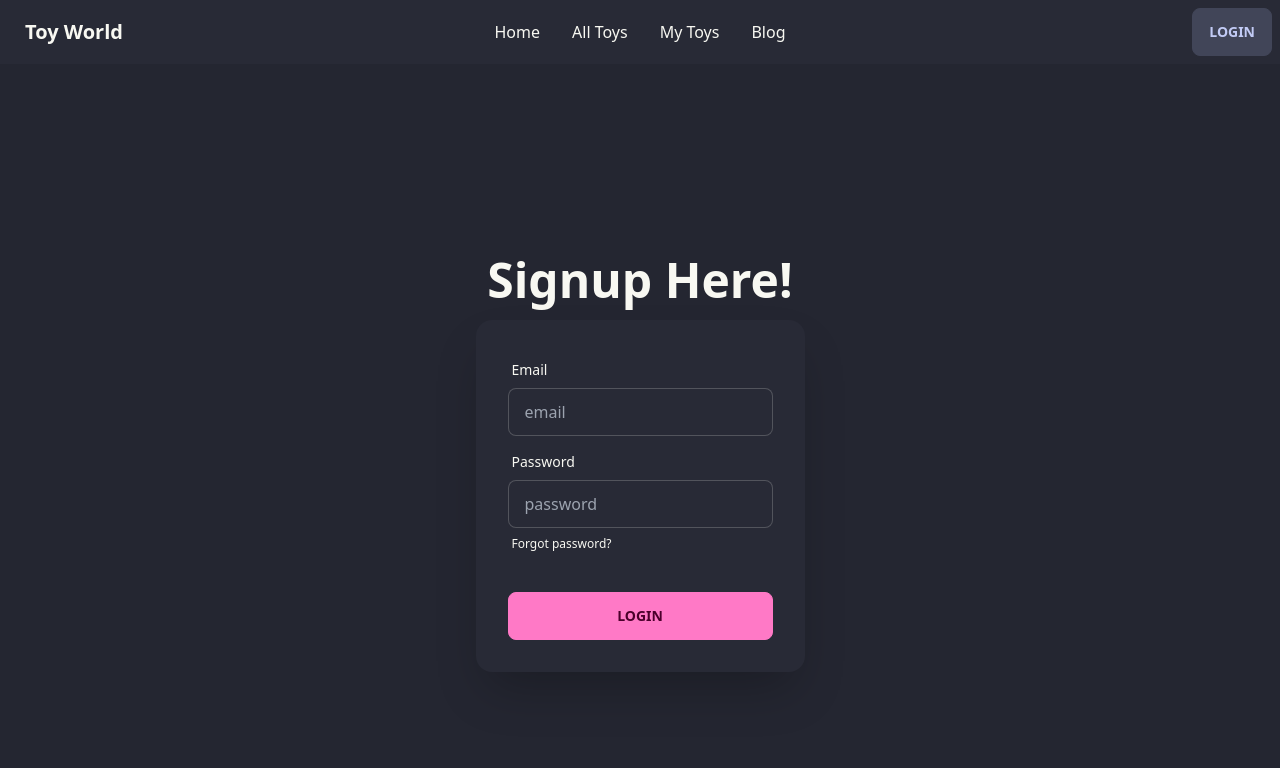
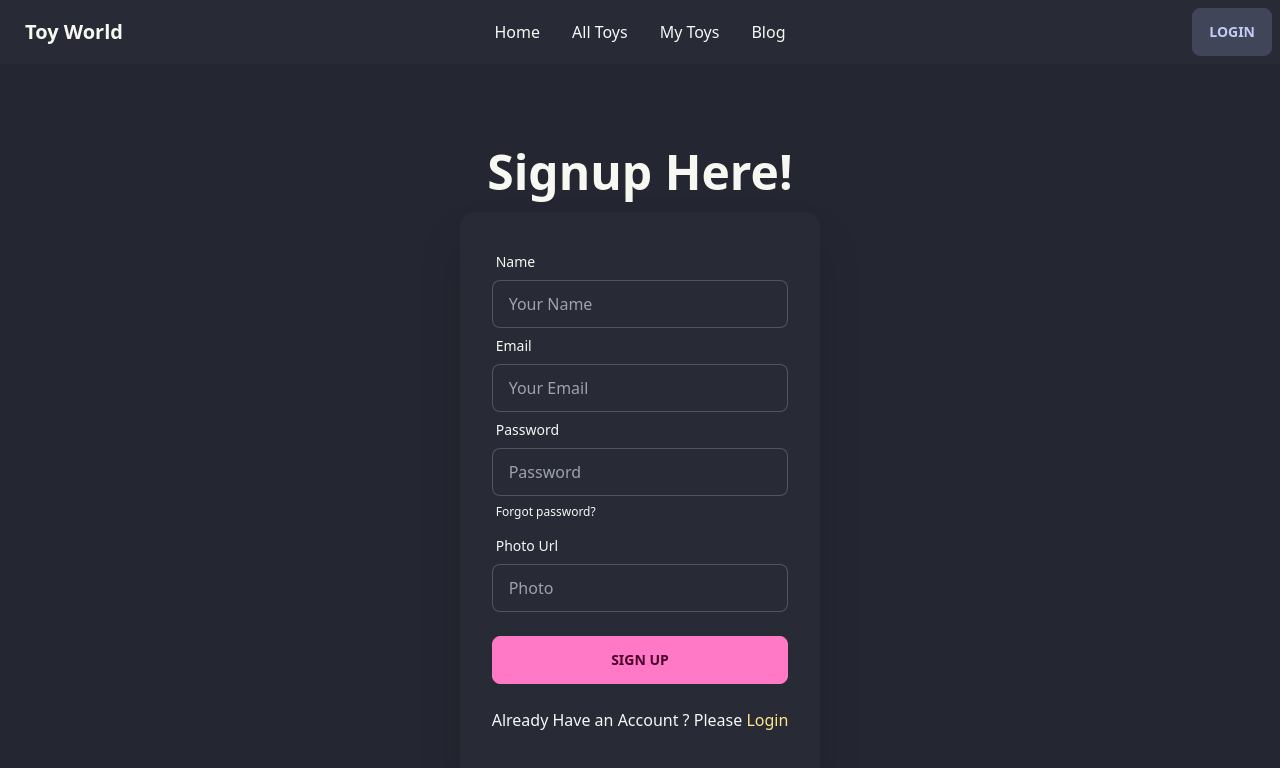
Before and after one commit to shuvakarmakar/toy-marketplace-client, a React (Vite) app: page /signup in a window 1280 px wide. Shown: the top 768 px of the page. Built offline with nearby package versions, Linux system fonts and the light colour scheme.

Commit message:
Signup Page Frontend work done

```diff
--- a/src/pages/Signup/Signup.jsx
+++ b/src/pages/Signup/Signup.jsx
@@ -1,31 +1,59 @@
+import { Link } from "react-router-dom";
 
 const Signup = () => {
+
+    const handleSignup = event => {
+        event.preventDefault();
+
+        const form = event.target;
+        const name = form.name.value;
+        const email = form.email.value;
+        const password = form.password.value;
+        const photo = form.photo.value;
+
+        console.log(name, email, password, photo);
+    }
     return (
         <div className="hero min-h-screen bg-base-200">
-            <div className="hero-content flex-col ">
+            <div className="hero-content flex-col">
                 <div className="text-center lg:text-left">
                     <h1 className="text-5xl font-bold">Signup Here!</h1>
                 </div>
                 <div className="card flex-shrink-0 w-full max-w-sm shadow-2xl bg-base-100">
                     <div className="card-body">
+                        <form onSubmit={handleSignup}>
+                            <div className="form-control">
+                                <label className="label">
+                                    <span className="label-text">Name</span>
+                                </label>
+                                <input type="text" name='name' placeholder="Your Name" className="input input-bordered" />
+                            </div>
                             <div className="form-control">
                                 <label className="label">
                                     <span className="label-text">Email</span>
                                 </label>
-                            <input type="text" placeholder="email" className="input input-bordered" />
+                                <input type="text" name='email' placeholder="Your Email" className="input input-bordered" />
                             </div>
                             <div className="form-control">
                                 <label className="label">
                                     <span className="label-text">Password</span>
                                 </label>
-                            <input type="text" placeholder="password" className="input input-bordered" />
+                                <input type="password" name='password' placeholder="Password" className="input input-bordered" />
                                 <label className="label">
                                     <a href="#" className="label-text-alt link link-hover">Forgot password?</a>
                                 </label>
                             </div>
+                            <div className="form-control">
+                                <label className="label">
+                                    <span className="label-text">Photo Url</span>
+                                </label>
+                                <input type="text" name='photo' placeholder="Photo" className="input input-bordered" />
+                            </div>
                             <div className="form-control mt-6">
-                            <button className="btn btn-primary">Login</button>
+                                <input type="submit" value="Sign Up" className="btn btn-primary" />
                             </div>
+                        </form>
+                        <p className='my-4 text-center'>Already Have an Account ? Please <Link className="text-amber-200" to='/login'>Login</Link></p>
                     </div>
                 </div>
             </div>
```
Lines whose indentation alone changed are shown as unchanged.
